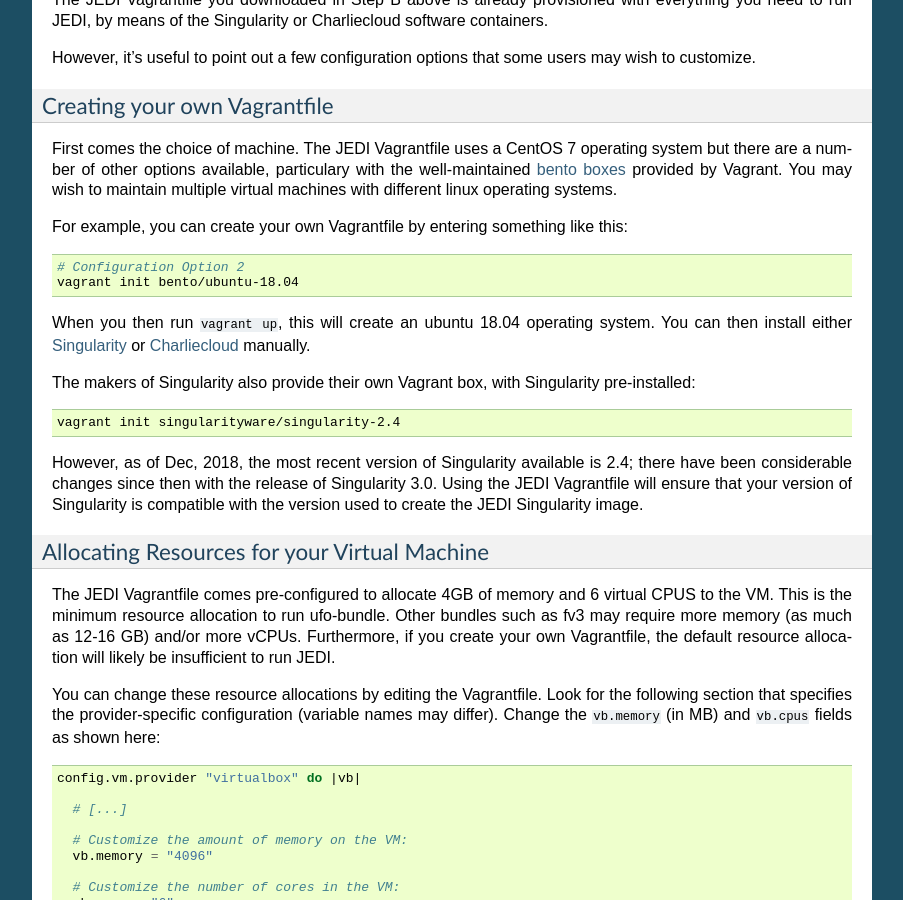
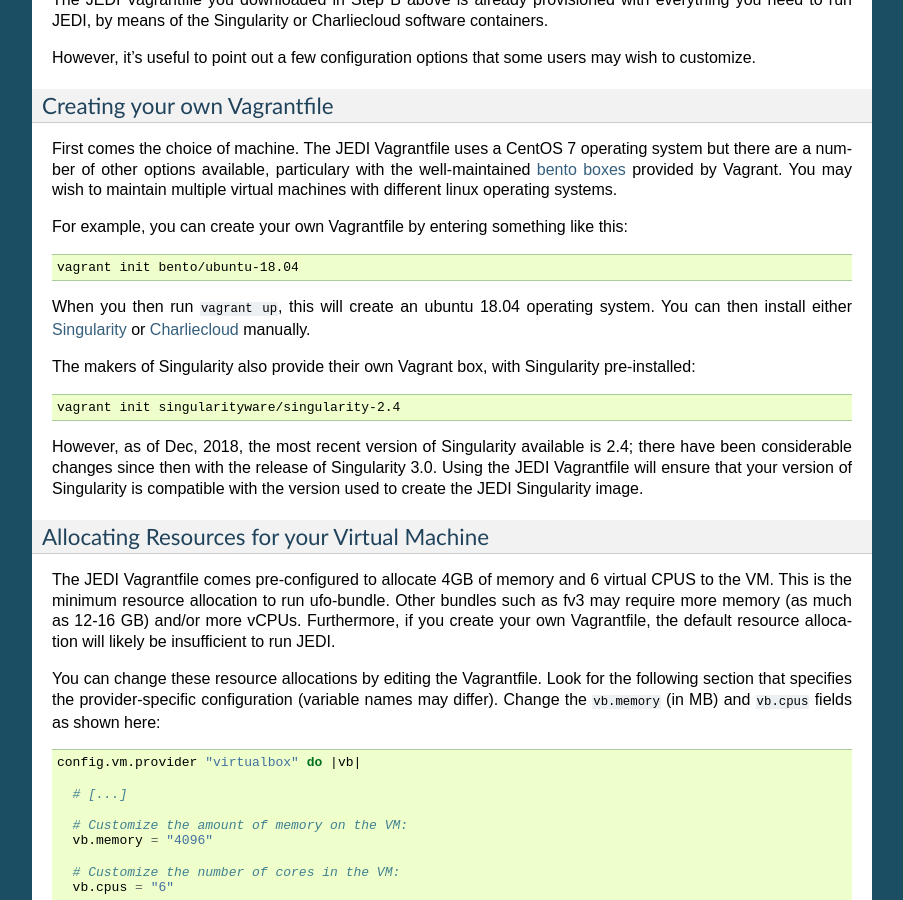
Before and after one commit to JCSDA/jedi-docs, a Sphinx documentation site: the page built from docs/developer/jedi_environment/vagrant.rst, in a window 1280 px wide and 900 px high, scrolled down 4158 px. Shown: the whole window, without its empty margins (198-1101 px from the left). Built offline with Sphinx 7.4.7, drawn with Linux system fonts in a browser that asks for light colours.

```diff
--- a/docs/developer/jedi_environment/vagrant.rst
+++ b/docs/developer/jedi_environment/vagrant.rst
@@ -214,7 +214,6 @@
 
 .. code:: bash
 
-   # Configuration Option 2
    vagrant init bento/ubuntu-18.04
 
 
```
